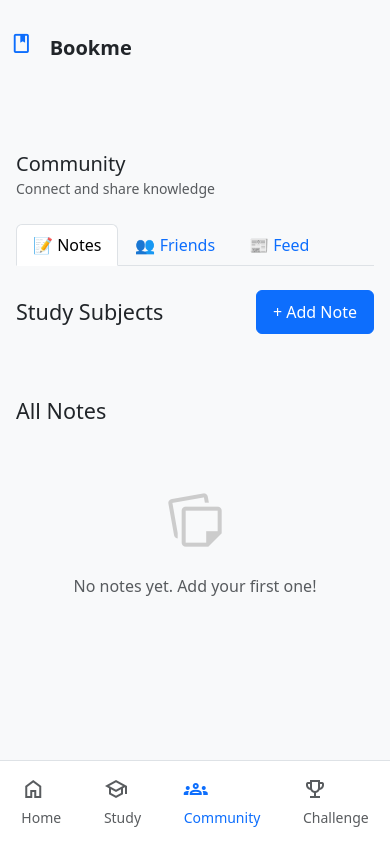
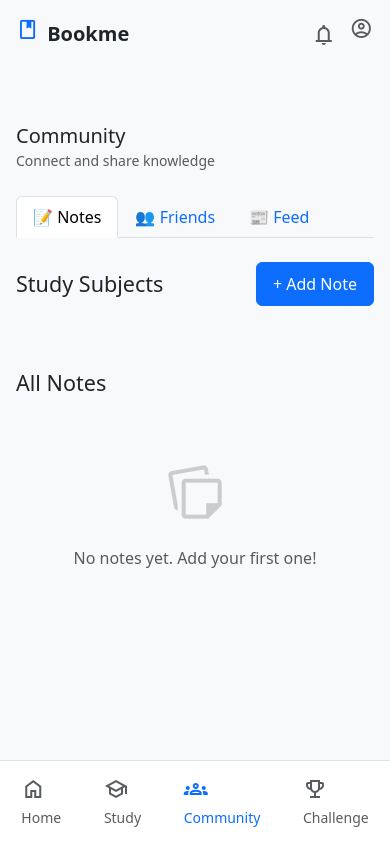
Before and after one commit to sea5000/FWPA, a Flask app: template templates/community.html in a window 390 px wide. Run offline with Flask 3, Linux system fonts and the light colour scheme; the template is opened without the code that fills it, so the values that code supplies are empty; parts of the project's set-up code (start-up, migrations or seed data) failed here and were passed over.

Commit message:
Refactor header for improved mobile responsiveness
Updated CSS and HTML templates to optimize the site header layout and navigation for mobile devices. Moved header-specific responsive styles from styles-theme.css to styles-responsive.css, standardized header markup with the 'site-header' class, and improved navigation visibility and header actions for mobile screens.

```diff
--- a/static/styles-responsive.css
+++ b/static/styles-responsive.css
@@ -67,8 +67,56 @@ h3, .h3 {
     font-size: clamp(1.25rem, 4vw, 1.75rem) !important;
 }
 
-/* Note: .nav-centered visibility is handled by Bootstrap's d-none d-md-flex classes in HTML */
-/* Note: .header-actions positioning is handled by styles-theme.css */
+/* Mobile: Optimize header for mobile (< 768px) */
+@media (max-width: 767px) {
+    /* Keep header as simple flex row */
+    .site-header .container {
+        display: flex !important;
+        flex-direction: row !important;
+        flex-wrap: nowrap !important;
+        align-items: center !important;
+        justify-content: space-between !important;
+        position: relative;
+    }
+
+    /* Logo section - keep compact on left */
+    .site-header .col-1 {
+        flex: 0 0 auto !important;
+        width: auto !important;
+        flex-direction: row !important;
+        align-items: center !important;
+        padding: 0 !important;
+        gap: 0.5rem;
+    }
+
+    /* Hide the navigation links on mobile (they're in footer) */
+    .site-header nav.nav-centered,
+    .site-header .nav-centered {
+        display: none !important;
+    }
+
+    /* Header actions - always visible on right side, same line as logo */
+    /* Target specifically: direct children divs with the gap-3 class (not nav elements) */
+    .site-header .container > div.d-flex.align-items-center.gap-3,
+    .site-header .container > div:last-child {
+        display: flex !important;
+        position: static !important;
+        flex: 0 0 auto !important;
+        margin-left: auto !important;
+        gap: 0.75rem !important;
+    }
+
+    /* Ensure proper scrolling on mobile */
+    body {
+        overflow-y: auto !important;
+        height: auto;
+    }
+
+    /* Add proper padding for mobile footer */
+    .d-flex.flex-column.min-vh-100 {
+        padding-bottom: 70px;
+    }
+}
 
 /* ========================================
    BUTTON RESPONSIVE STYLES
@@ -326,7 +374,8 @@ body.has-mobile-footer {
     }
 
     /* Remove mobile footer padding */
-    body.has-mobile-footer {
+    body.has-mobile-footer,
+    .d-flex.flex-column.min-vh-100 {
         padding-bottom: 0;
     }
 }
--- a/templates/community.html
+++ b/templates/community.html
@@ -23,7 +23,7 @@
   <body class="bg-light text-dark">
     <div class="d-flex flex-column min-vh-100">
       <!-- Header -->
-      <header class="w-100">
+      <header class="w-100 site-header">
         <div
           class="container d-flex align-items-center justify-content-between py-3"
         >
@@ -45,7 +45,7 @@
               >Bookme</a
             >
           </div>
-          <nav class="d-none d-md-flex align-items-center gap-2">
+          <nav class="nav-centered d-none d-md-flex align-items-center gap-2">
             <a
               class="btn btn-sm btn-light rounded-pill"
               href="{{ url_for('home.index') }}"
--- a/templates/friends.html
+++ b/templates/friends.html
@@ -47,7 +47,7 @@
   <body class="bg-light">
     <div class="d-flex flex-column min-vh-100">
       <!-- Header -->
-      <header class="w-100 bg-white border-bottom">
+      <header class="w-100 site-header">
         <div
           class="container d-flex align-items-center justify-content-between py-3"
         >
@@ -69,7 +69,7 @@
               >Bookme</a
             >
           </div>
-          <nav class="d-none d-md-flex align-items-center gap-2">
+          <nav class="nav-centered d-none d-md-flex align-items-center gap-2">
             <a
               class="btn btn-sm btn-light rounded-pill"
               href="{{ url_for('home.index') }}"
```
Also changed, not shown: static/styles-theme.css (+0 -20 lines), templates/profile-settings.html (+18 -9 lines).
